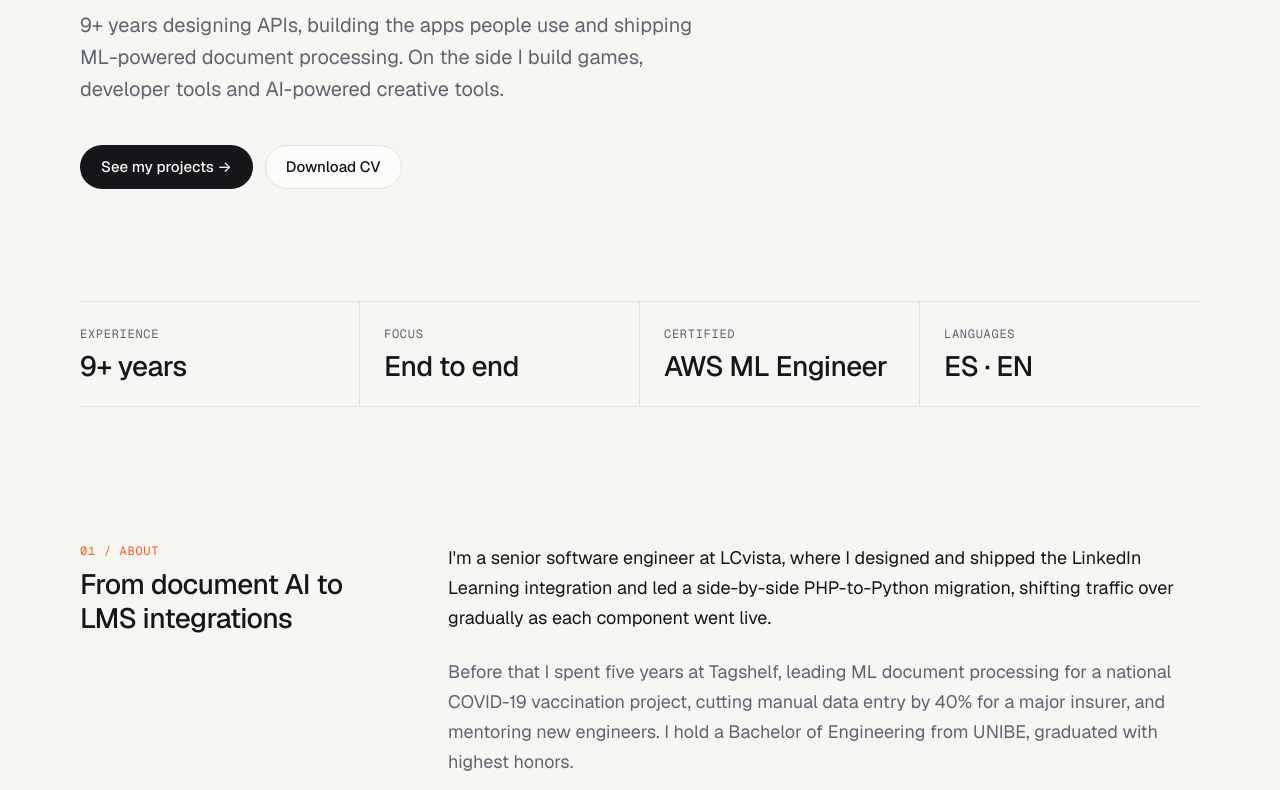
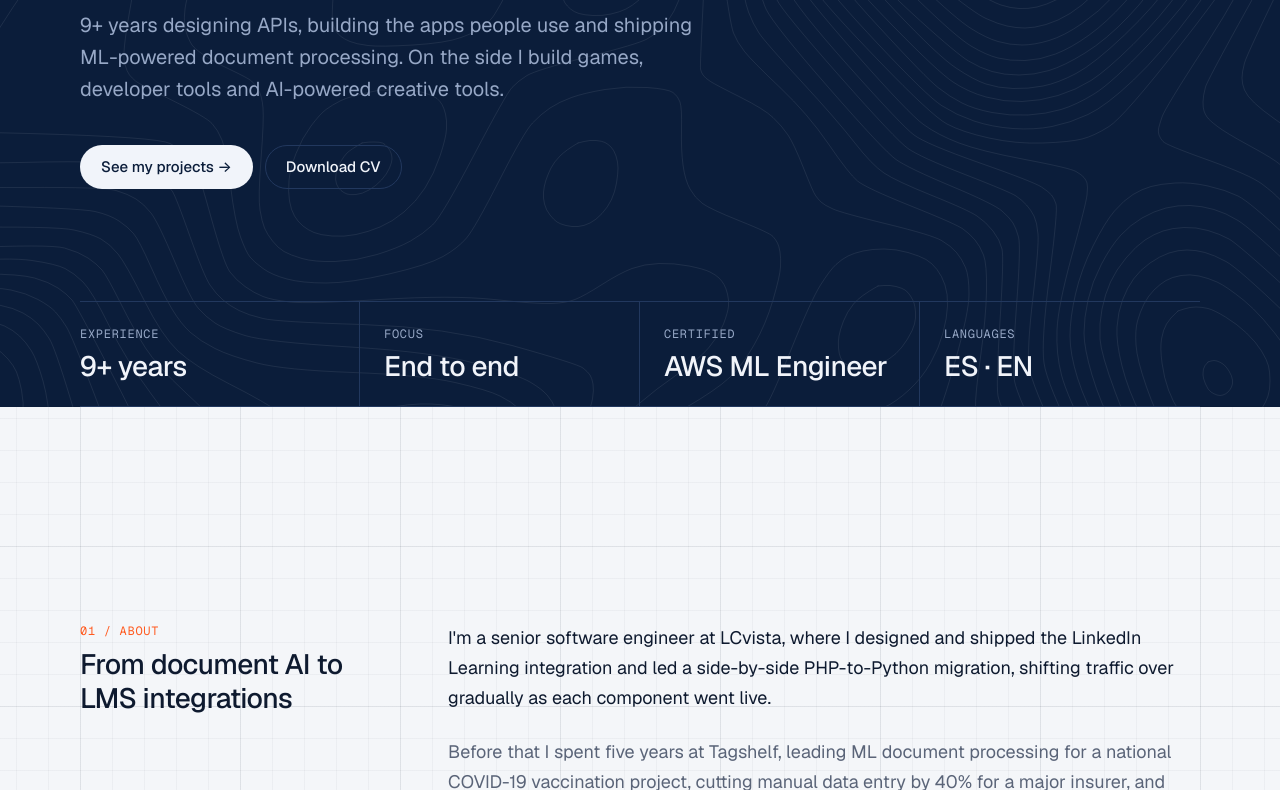
Before and after one commit to ypk46/ypk46.github.io, a plain HTML site: page index.html in a window 1280 px wide. Shown: the part 414-1204 px from the top of the page. Drawn offline with nearby package versions, Linux system fonts and the light colour scheme.

Commit message:
feat: Improve styling of the page

```diff
--- a/index.html
+++ b/index.html
@@ -35,7 +35,7 @@
     <script src="/theme.js" defer></script>
   </head>
   <body>
-    <header class="site-header">
+    <header class="site-header band band-topo">
       <div class="container navbar">
         <a class="logo" href="/"><span class="dot" aria-hidden="true"></span>ykimura.dev</a>
         <nav aria-label="Main">
@@ -79,7 +79,9 @@
       </script>
     </header>
 
-    <main class="container">
+    <main>
+      <div class="band band-topo band-intro">
+        <div class="container">
           <section class="hero">
             <p class="pill">
               <span class="dot dot-live" aria-hidden="true"></span>Currently: Senior Software Engineer @
@@ -117,7 +119,10 @@
               <dd>ES · EN</dd>
             </div>
           </dl>
+        </div>
+      </div>
 
+      <div class="container">
         <section class="section split" aria-labelledby="about-title">
           <div class="split-label">
             <p class="label label-accent">01 / About</p>
@@ -158,7 +163,7 @@
               Notes on software architecture, ML in production and side projects. Published on Medium.
             </p>
           </div>
-        <div>
+          <div class="posts-plain">
             <!-- Generated by scripts/medium.py; edits between these markers are overwritten. -->
             <!-- medium:start -->
             <ul class="posts">
@@ -217,8 +222,10 @@
             <a class="posts-more mono-link mono-link-ink" href="/writing/">All posts →</a>
           </div>
         </section>
+      </div>
     </main>
 
+    <div class="band band-footer">
       <footer class="container site-footer">
         <p class="mono-link">© 2026 Yuyi Kimura</p>
         <ul class="footer-links">
@@ -228,5 +235,6 @@
           <li><a class="mono-link" href="https://medium.com/feed/@yuyik46">RSS</a></li>
         </ul>
       </footer>
+    </div>
   </body>
 </html>
--- a/style.css
+++ b/style.css
@@ -1,13 +1,24 @@
 /* ykimura.dev: one stylesheet for every page. Tokens come from the design file. */
 
 :root {
-  --color-bg: #f6f6f3;
-  --color-surface: #fcfcfa;
-  --color-ink: #14161a;
-  --color-ink-muted: #5f6570;
-  --color-border: #e3e3de;
+  --color-bg: #f4f6f9;
+  --color-surface: #fbfcfd;
+  --color-ink: #0e1a2f;
+  --color-ink-muted: #5a6478;
+  --color-border: #dde2ea;
   --color-accent: #ff5a1f;
   --color-live: #22a55b;
+
+  /* Navy band (header, hero, footer). .band swaps the colors above for these. */
+  --color-band: #0b1d3a;
+  --color-band-surface: #12284d;
+  --color-band-border: #22385e;
+  --color-band-ink: #f1f4fa;
+  --color-band-ink-muted: #97a8c6;
+
+  /* Graph-paper lines on the light area */
+  --color-grid-minor: rgb(14 26 47 / 0.035);
+  --color-grid-major: rgb(14 26 47 / 0.06);
 
   --font-sans: "Geist", system-ui, -apple-system, "Segoe UI", Roboto, sans-serif;
   --font-mono: "Geist Mono", ui-monospace, SFMono-Regular, Menlo, monospace;
@@ -15,6 +26,7 @@
   --content: 1120px;
   --gutter: 16px;
   --label-col: 320px;
+  --header-h: 73px; /* navbar + its border; offsets the band pattern so it runs on from the header */
 
   color-scheme: light dark;
 }
@@ -22,22 +34,36 @@
 /* Dark values: from the system setting unless the theme toggle chose light (data-theme on <html>). */
 @media (prefers-color-scheme: dark) {
   :root:not([data-theme="light"]) {
-    --color-bg: #0e0f11;
-    --color-surface: #16181b;
-    --color-ink: #ecedea;
-    --color-ink-muted: #9399a3;
-    --color-border: #26292e;
+    --color-bg: #0b1220;
+    --color-surface: #111a2c;
+    --color-ink: #e9eef6;
+    --color-ink-muted: #8e9ab0;
+    --color-border: #1f2a40;
     --color-accent: #ff6a33;
+    --color-band: #081530;
+    --color-band-surface: #0f2147;
+    --color-band-border: #1c315a;
+    --color-band-ink: #eef2fa;
+    --color-band-ink-muted: #8c9ebf;
+    --color-grid-minor: rgb(255 255 255 / 0.025);
+    --color-grid-major: rgb(255 255 255 / 0.045);
   }
 }
 
 :root[data-theme="dark"] {
-  --color-bg: #0e0f11;
-  --color-surface: #16181b;
-  --color-ink: #ecedea;
-  --color-ink-muted: #9399a3;
-  --color-border: #26292e;
+  --color-bg: #0b1220;
+  --color-surface: #111a2c;
+  --color-ink: #e9eef6;
+  --color-ink-muted: #8e9ab0;
+  --color-border: #1f2a40;
   --color-accent: #ff6a33;
+  --color-band: #081530;
+  --color-band-surface: #0f2147;
+  --color-band-border: #1c315a;
+  --color-band-ink: #eef2fa;
+  --color-band-ink-muted: #8c9ebf;
+  --color-grid-minor: rgb(255 255 255 / 0.025);
+  --color-grid-major: rgb(255 255 255 / 0.045);
   color-scheme: dark;
 }
 
@@ -57,9 +83,17 @@ html {
   -webkit-text-size-adjust: 100%;
 }
 
+/* Graph paper: 32px minor and 160px major lines. Centred, the major lines land on the content edges. */
 body {
   margin: 0;
-  background: var(--color-bg);
+  background-color: var(--color-bg);
+  background-image:
+    linear-gradient(var(--color-grid-major) 1px, transparent 1px),
+    linear-gradient(90deg, var(--color-grid-major) 1px, transparent 1px),
+    linear-gradient(var(--color-grid-minor) 1px, transparent 1px),
+    linear-gradient(90deg, var(--color-grid-minor) 1px, transparent 1px);
+  background-size: 160px 160px, 160px 160px, 32px 32px, 32px 32px;
+  background-position: center top;
   color: var(--color-ink);
   font-family: var(--font-sans);
   font-size: 16px;
@@ -120,6 +154,42 @@ button {
 
 .mono {
   font-family: var(--font-mono);
+}
+
+/* Navy band: everything inside picks up the band colors through the same tokens. */
+.band {
+  --color-bg: var(--color-band);
+  --color-surface: var(--color-band-surface);
+  --color-border: var(--color-band-border);
+  --color-ink: var(--color-band-ink);
+  --color-ink-muted: var(--color-band-ink-muted);
+  background-color: var(--color-band);
+  color: var(--color-ink);
+}
+
+/* Topographic contours, anchored right so the peak stays in view on narrow screens. The intro band
+   shifts the image up by the header's height so the lines run on unbroken from the header. */
+.band-topo {
+  background-image: url("/topo.svg");
+  background-repeat: no-repeat;
+  background-size: max(1440px, 100%) auto;
+  background-position: right top;
+}
+
+.band-intro {
+  background-position: right 0 top calc(-1 * var(--header-h));
+}
+
+.band .button-secondary {
+  background: transparent;
+}
+
+.page-body {
+  padding-top: 96px;
+}
+
+.page-body-tight {
+  padding-top: 48px;
 }
 
 /* Type */
@@ -418,6 +488,10 @@ button {
   padding: 120px 0 96px;
 }
 
+.band-intro .stats {
+  margin-bottom: 96px;
+}
+
 .hero h1 {
   max-width: 1000px;
 }
@@ -536,6 +610,12 @@ button {
   font-family: var(--font-mono);
   font-size: 13px;
   color: var(--color-ink-muted);
+}
+
+/* Home's short list reads without dividers. */
+.posts-plain .posts,
+.posts-plain .posts li {
+  border: 0;
 }
 
 .posts-more {
@@ -951,9 +1031,11 @@ button {
   justify-content: space-between;
   align-items: center;
   gap: 16px 24px;
+  padding: 40px 0 48px;
+}
+
+.band-footer {
   margin-top: 160px;
-  padding: 32px 0 48px;
-  border-top: 1px solid var(--color-border);
 }
 
 .footer-links {
@@ -1222,7 +1304,22 @@ button {
   .site-footer {
     flex-direction: column;
     align-items: flex-start;
+  }
+
+  .band-footer {
     margin-top: 96px;
+  }
+
+  .band-intro .stats {
+    margin-bottom: 64px;
+  }
+
+  .page-body {
+    padding-top: 64px;
+  }
+
+  .page-body-tight {
+    padding-top: 40px;
   }
 
   .prose {
```
Also changed, not shown: experience/index.html (+10 -2 lines), projects/index.html (+10 -2 lines), writing/index.html (+10 -2 lines), topo.svg (added). Lines whose indentation alone changed are shown as unchanged.
